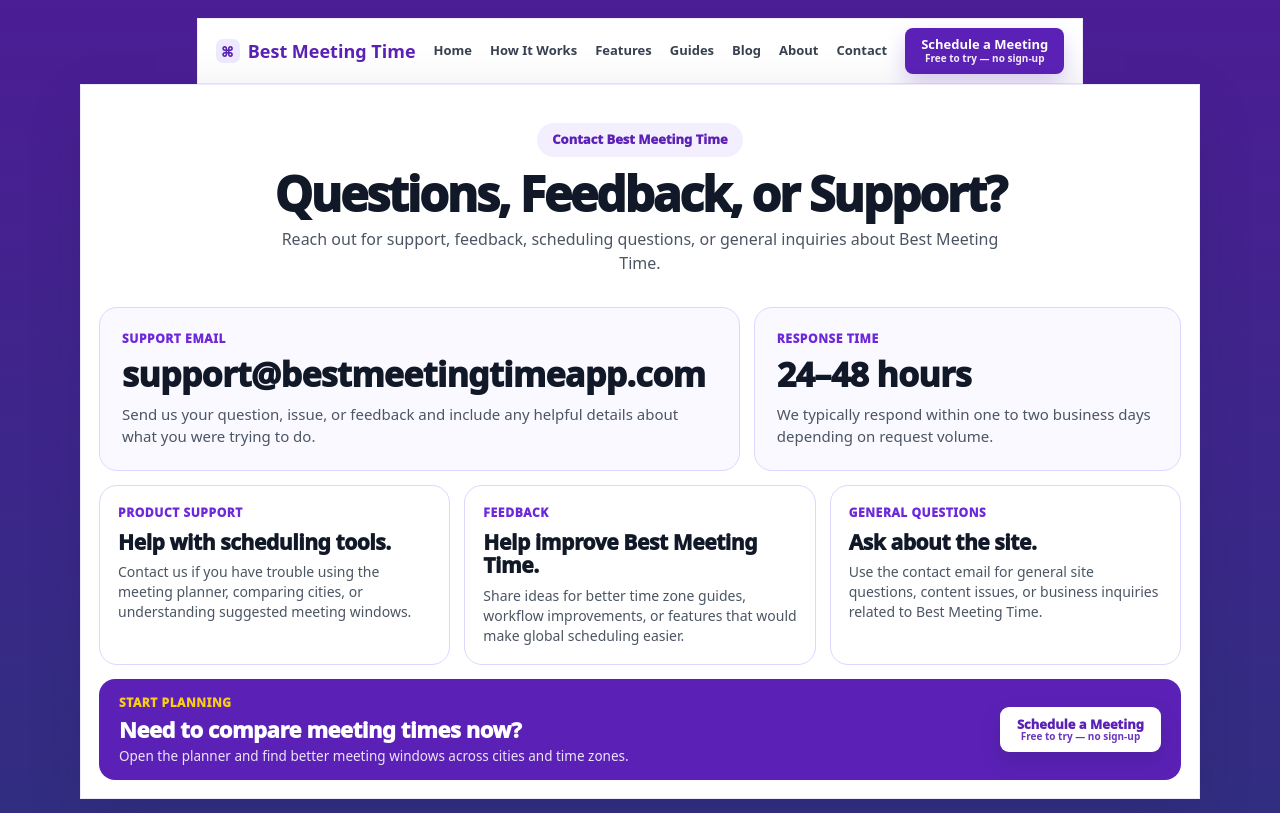
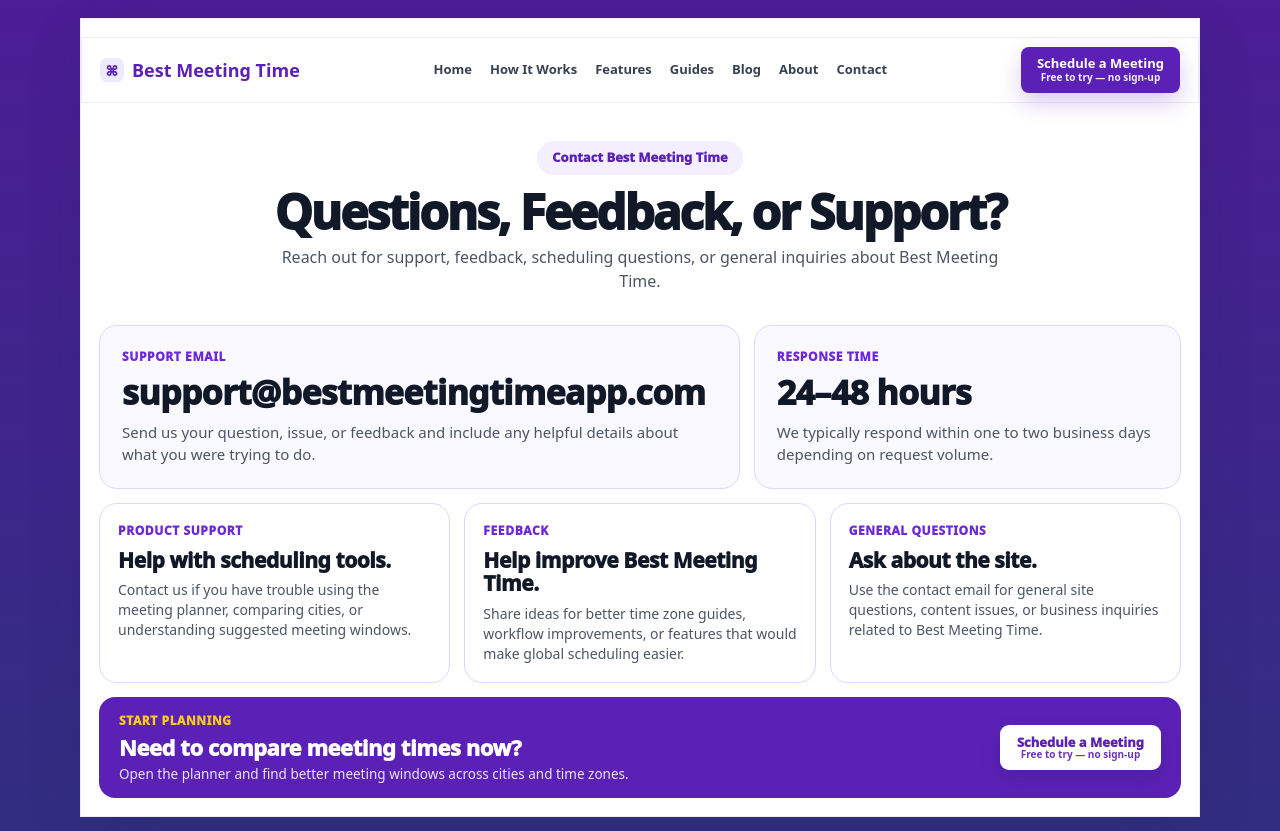
Before and after one commit to techtalk1282/Best-Meeting-Time, a Next.js app: page /contact in a window 1280 px wide. Built offline with nearby package versions, Linux system fonts and the light colour scheme.

Commit message:
fix(contact): integrate SiteNav into shared contact shell

```diff
--- a/app/contact/page.tsx
+++ b/app/contact/page.tsx
@@ -23,10 +23,10 @@
 
 export default function ContactPage() {
   return (
-    <>
+    <main style={pageShell}>
       <SiteNav />
 
-      <main style={pageShell}>
+      <div style={contentShell}>
         <section style={hero}>
           <p style={eyebrow}>Contact Best Meeting Time</p>
 
@@ -101,9 +101,9 @@
             <span style={ctaMain}>Schedule a Meeting</span>
             <span style={ctaSub}>Free to try — no sign-up</span>
           </a>
-        </section>
-      </main>
-    </>
+         </section>
+      </div>
+    </main>
   );
 }
 
@@ -111,14 +111,15 @@
 
 const pageShell = {
   maxWidth: "1120px",
-  margin: "0 auto 14px",
-  padding: "18px",
+  margin: "18px auto 14px",
   background: "#ffffff",
   color: "#111827",
   border: "1px solid rgba(237,233,254,0.95)",
   boxShadow: "0 18px 50px rgba(30,27,75,0.16)",
 };
-
+const contentShell = {
+  padding: "18px",
+};
 const hero = {
   maxWidth: "820px",
   margin: "0 auto 24px",
```
